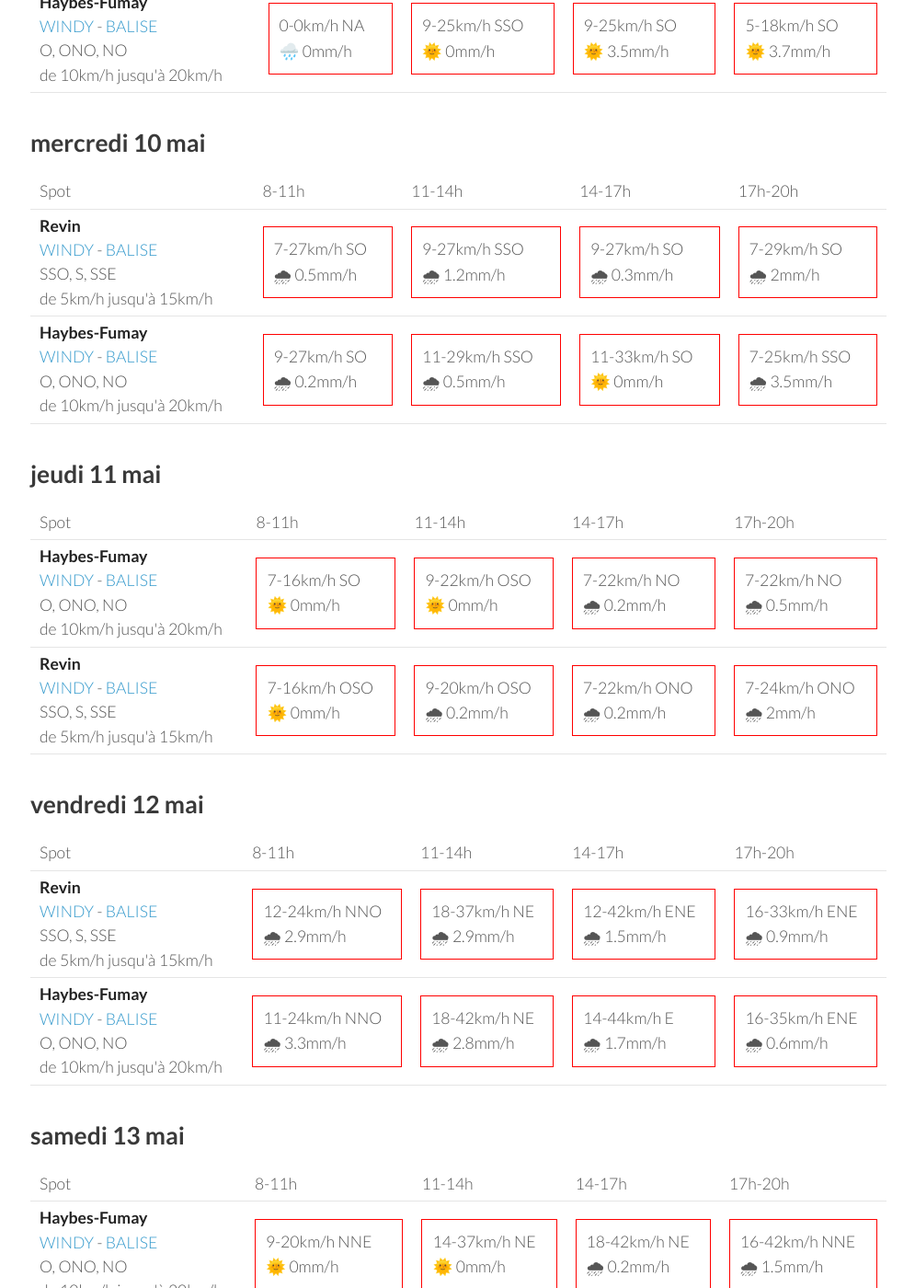
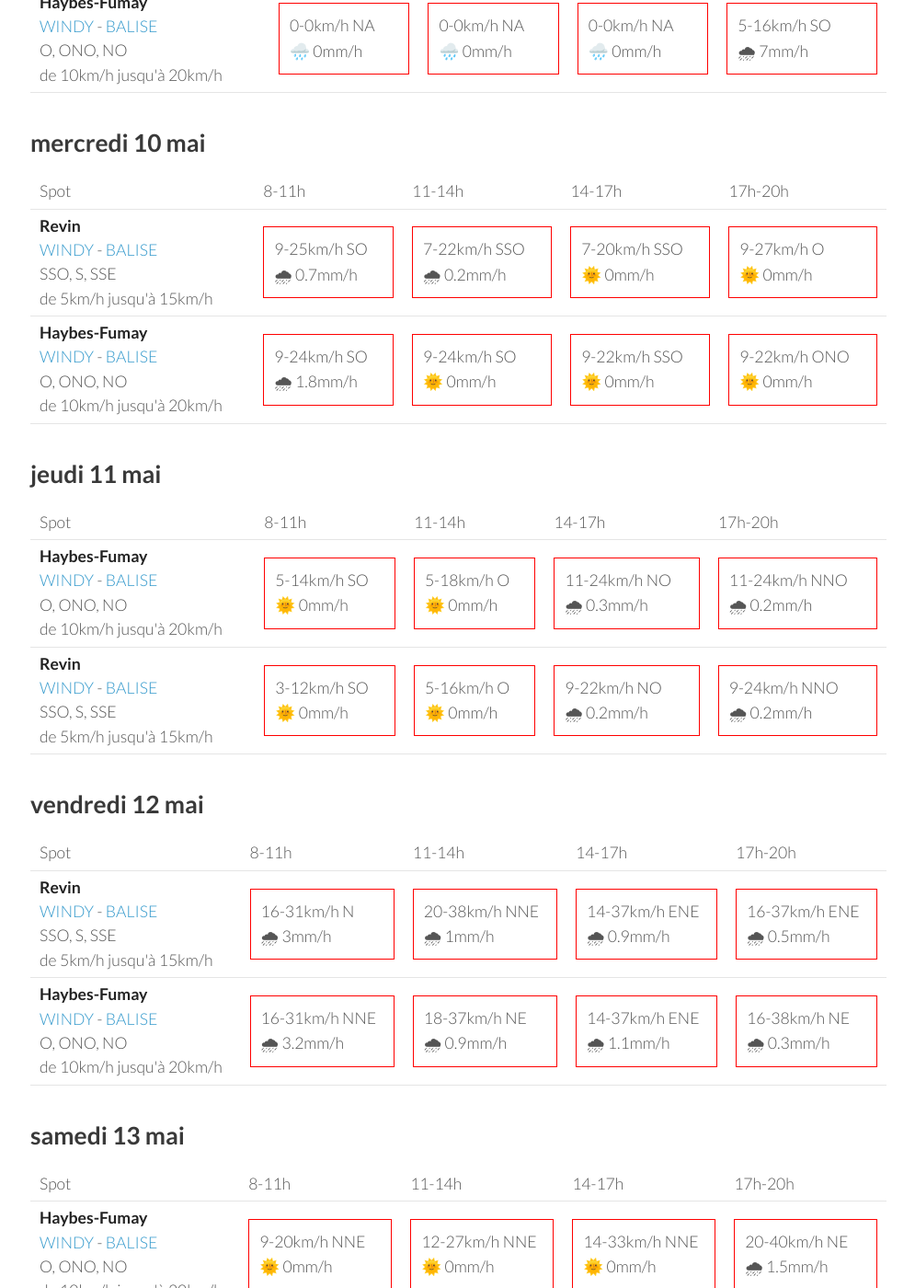
Before and after one commit to parapente-dans-le-nord/parapente-dans-le-nord.github.io, a Jekyll site: the page built from ardennes.markdown, in a window 1280 px wide and 1400 px high, scrolled down 499 px. Shown: the whole window at 92% size, without its empty margins (25-1020 px from the left). Built offline with Jekyll 4.4.1, drawn with Linux system fonts in a browser that asks for light colours; some of the changed text lies outside the part shown.

Commit message:
update index.markdown

```diff
--- a/ardennes.markdown
+++ b/ardennes.markdown
@@ -25,18 +25,18 @@ page mise à jour le mardi 09 mai 17:10
         <td><strong>Revin</strong><br><a href="https://windy.com/49.948/4.625?49.543,4.625,8">WINDY</a> - <span class=""><a href="http://www.balisemeteo.com/balise.php?idBalise=5019">BALISE</a> </span><br> <span class="vent-favorable">SSO, S, SSE</span><br><span class="force-vent">de 5km/h jusqu'à 15km/h</span> </td>
 
             <td><div class="not-flyable"><p>0-0km/h NA</p><p>🌧️ 0mm/h</p></div></td>
-            <td><div class="not-flyable"><p>11-27km/h S</p><p>🌞 0mm/h</p></div></td>
-            <td><div class="not-flyable"><p>9-27km/h SSO</p><p>🌞 4mm/h</p></div></td>
-            <td><div class="not-flyable"><p>5-18km/h SSO</p><p>🌞 3.7mm/h</p></div></td>
+            <td><div class="not-flyable"><p>0-0km/h NA</p><p>🌧️ 0mm/h</p></div></td>
+            <td><div class="not-flyable"><p>0-0km/h NA</p><p>🌧️ 0mm/h</p></div></td>
+            <td><div class="not-flyable"><p>5-16km/h SSO</p><p>🌧 7mm/h</p></div></td>
 
     </tr>
 <tr>
         <td><strong>Haybes-Fumay</strong><br><a href="https://windy.com/49.998/4.715?49.913,4.738,10">WINDY</a> - <span class=""><a href="http://www.balisemeteo.com/balise.php?idBalise=104">BALISE</a> </span><br> <span class="vent-favorable">O, ONO, NO</span><br><span class="force-vent">de 10km/h jusqu'à 20km/h</span> </td>
 
             <td><div class="not-flyable"><p>0-0km/h NA</p><p>🌧️ 0mm/h</p></div></td>
-            <td><div class="not-flyable"><p>9-25km/h SSO</p><p>🌞 0mm/h</p></div></td>
-            <td><div class="not-flyable"><p>9-25km/h SO</p><p>🌞 3.5mm/h</p></div></td>
-            <td><div class="not-flyable"><p>5-18km/h SO</p><p>🌞 3.7mm/h</p></div></td>
+            <td><div class="not-flyable"><p>0-0km/h NA</p><p>🌧️ 0mm/h</p></div></td>
+            <td><div class="not-flyable"><p>0-0km/h NA</p><p>🌧️ 0mm/h</p></div></td>
+            <td><div class="not-flyable"><p>5-16km/h SO</p><p>🌧 7mm/h</p></div></td>
 
     </tr>
 
@@ -58,20 +58,20 @@ page mise à jour le mardi 09 mai 17:10
 <tr>
         <td><strong>Revin</strong><br><a href="https://windy.com/49.948/4.625?49.543,4.625,8">WINDY</a> - <span class=""><a href="http://www.balisemeteo.com/balise.php?idBalise=5019">BALISE</a> </span><br> <span class="vent-favorable">SSO, S, SSE</span><br><span class="force-vent">de 5km/h jusqu'à 15km/h</span> </td>
 
-            <td><div class="not-flyable"><p>7-27km/h SO</p><p>🌧 0.5mm/h</p></div></td>
-            <td><div class="not-flyable"><p>9-27km/h SSO</p><p>🌧 1.2mm/h</p></div></td>
-            <td><div class="not-flyable"><p>9-27km/h SO</p><p>🌧 0.3mm/h</p></div></td>
-            <td><div class="not-flyable"><p>7-29km/h SO</p><p>🌧 2mm/h</p></div></td>
+            <td><div class="not-flyable"><p>9-25km/h SO</p><p>🌧 0.7mm/h</p></div></td>
+            <td><div class="not-flyable"><p>7-22km/h SSO</p><p>🌧 0.2mm/h</p></div></td>
+            <td><div class="not-flyable"><p>7-20km/h SSO</p><p>🌞 0mm/h</p></div></td>
+            <td><div class="not-flyable"><p>9-27km/h O</p><p>🌞 0mm/h</p></div></td>
 
 
     </tr>
 <tr>
         <td><strong>Haybes-Fumay</strong><br><a href="https://windy.com/49.998/4.715?49.913,4.738,10">WINDY</a> - <span class=""><a href="http://www.balisemeteo.com/balise.php?idBalise=104">BALISE</a> </span><br> <span class="vent-favorable">O, ONO, NO</span><br><span class="force-vent">de 10km/h jusqu'à 20km/h</span> </td>
 
-            <td><div class="not-flyable"><p>9-27km/h SO</p><p>🌧 0.2mm/h</p></div></td>
-            <td><div class="not-flyable"><p>11-29km/h SSO</p><p>🌧 0.5mm/h</p></div></td>
-            <td><div class="not-flyable"><p>11-33km/h SO</p><p>🌞 0mm/h</p></div></td>
-            <td><div class="not-flyable"><p>7-25km/h SSO</p><p>🌧 3.5mm/h</p></div></td>
+            <td><div class="not-flyable"><p>9-24km/h SO</p><p>🌧 1.8mm/h</p></div></td>
+            <td><div class="not-flyable"><p>9-24km/h SO</p><p>🌞 0mm/h</p></div></td>
+            <td><div class="not-flyable"><p>9-22km/h SSO</p><p>🌞 0mm/h</p></div></td>
+            <td><div class="not-flyable"><p>9-22km/h ONO</p><p>🌞 0mm/h</p></div></td>
 
 
     </tr>
@@ -94,20 +94,20 @@ page mise à jour le mardi 09 mai 17:10
 <tr>
         <td><strong>Haybes-Fumay</strong><br><a href="https://windy.com/49.998/4.715?49.913,4.738,10">WINDY</a> - <span class=""><a href="http://www.balisemeteo.com/balise.php?idBalise=104">BALISE</a> </span><br> <span class="vent-favorable">O, ONO, NO</span><br><span class="force-vent">de 10km/h jusqu'à 20km/h</span> </td>
 
-            <td><div class="not-flyable"><p>7-16km/h SO</p><p>🌞 0mm/h</p></div></td>
-            <td><div class="not-flyable"><p>9-22km/h OSO</p><p>🌞 0mm/h</p></div></td>
-            <td><div class="not-flyable"><p>7-22km/h NO</p><p>🌧 0.2mm/h</p></div></td>
-            <td><div class="not-flyable"><p>7-22km/h NO</p><p>🌧 0.5mm/h</p></div></td>
+            <td><div class="not-flyable"><p>5-14km/h SO</p><p>🌞 0mm/h</p></div></td>
+            <td><div class="not-flyable"><p>5-18km/h O</p><p>🌞 0mm/h</p></div></td>
+            <td><div class="not-flyable"><p>11-24km/h NO</p><p>🌧 0.3mm/h</p></div></td>
+            <td><div class="not-flyable"><p>11-24km/h NNO</p><p>🌧 0.2mm/h</p></div></td>
 
 
     </tr>
 <tr>
         <td><strong>Revin</strong><br><a href="https://windy.com/49.948/4.625?49.543,4.625,8">WINDY</a> - <span class=""><a href="http://www.balisemeteo.com/balise.php?idBalise=5019">BALISE</a> </span><br> <span class="vent-favorable">SSO, S, SSE</span><br><span class="force-vent">de 5km/h jusqu'à 15km/h</span> </td>
 
-            <td><div class="not-flyable"><p>7-16km/h OSO</p><p>🌞 0mm/h</p></div></td>
-            <td><div class="not-flyable"><p>9-20km/h OSO</p><p>🌧 0.2mm/h</p></div></td>
-            <td><div class="not-flyable"><p>7-22km/h ONO</p><p>🌧 0.2mm/h</p></div></td>
-            <td><div class="not-flyable"><p>7-24km/h ONO</p><p>🌧 2mm/h</p></div></td>
+            <td><div class="not-flyable"><p>3-12km/h SO</p><p>🌞 0mm/h</p></div></td>
+            <td><div class="not-flyable"><p>5-16km/h O</p><p>🌞 0mm/h</p></div></td>
+            <td><div class="not-flyable"><p>9-22km/h NO</p><p>🌧 0.2mm/h</p></div></td>
+            <td><div class="not-flyable"><p>9-24km/h NNO</p><p>🌧 0.2mm/h</p></div></td>
 
 
     </tr>
@@ -130,20 +130,20 @@ page mise à jour le mardi 09 mai 17:10
 <tr>
         <td><strong>Revin</strong><br><a href="https://windy.com/49.948/4.625?49.543,4.625,8">WINDY</a> - <span class=""><a href="http://www.balisemeteo.com/balise.php?idBalise=5019">BALISE</a> </span><br> <span class="vent-favorable">SSO, S, SSE</span><br><span class="force-vent">de 5km/h jusqu'à 15km/h</span> </td>
 
-            <td><div class="not-flyable"><p>12-24km/h NNO</p><p>🌧 2.9mm/h</p></div></td>
-            <td><div class="not-flyable"><p>18-37km/h NE</p><p>🌧 2.9mm/h</p></div></td>
-            <td><div class="not-flyable"><p>12-42km/h ENE</p><p>🌧 1.5mm/h</p></div></td>
-            <td><div class="not-flyable"><p>16-33km/h ENE</p><p>🌧 0.9mm/h</p></div></td>
+            <td><div class="not-flyable"><p>16-31km/h N</p><p>🌧 3mm/h</p></div></td>
+            <td><div class="not-flyable"><p>20-38km/h NNE</p><p>🌧 1mm/h</p></div></td>
+            <td><div class="not-flyable"><p>14-37km/h ENE</p><p>🌧 0.9mm/h</p></div></td>
+            <td><div class="not-flyable"><p>16-37km/h ENE</p><p>🌧 0.5mm/h</p></div></td>
 
 
     </tr>
 <tr>
         <td><strong>Haybes-Fumay</strong><br><a href="https://windy.com/49.998/4.715?49.913,4.738,10">WINDY</a> - <span class=""><a href="http://www.balisemeteo.com/balise.php?idBalise=104">BALISE</a> </span><br> <span class="vent-favorable">O, ONO, NO</span><br><span class="force-vent">de 10km/h jusqu'à 20km/h</span> </td>
 
-            <td><div class="not-flyable"><p>11-24km/h NNO</p><p>🌧 3.3mm/h</p></div></td>
-            <td><div class="not-flyable"><p>18-42km/h NE</p><p>🌧 2.8mm/h</p></div></td>
-            <td><div class="not-flyable"><p>14-44km/h E</p><p>🌧 1.7mm/h</p></div></td>
-            <td><div class="not-flyable"><p>16-35km/h ENE</p><p>🌧 0.6mm/h</p></div></td>
+            <td><div class="not-flyable"><p>16-31km/h NNE</p><p>🌧 3.2mm/h</p></div></td>
+            <td><div class="not-flyable"><p>18-37km/h NE</p><p>🌧 0.9mm/h</p></div></td>
+            <td><div class="not-flyable"><p>14-37km/h ENE</p><p>🌧 1.1mm/h</p></div></td>
+            <td><div class="not-flyable"><p>16-38km/h NE</p><p>🌧 0.3mm/h</p></div></td>
 
 
     </tr>
@@ -167,9 +167,9 @@ page mise à jour le mardi 09 mai 17:10
         <td><strong>Haybes-Fumay</strong><br><a href="https://windy.com/49.998/4.715?49.913,4.738,10">WINDY</a> - <span class=""><a href="http://www.balisemeteo.com/balise.php?idBalise=104">BALISE</a> </span><br> <span class="vent-favorable">O, ONO, NO</span><br><span class="force-vent">de 10km/h jusqu'à 20km/h</span> </td>
 
             <td><div class="not-flyable"><p>9-20km/h NNE</p><p>🌞 0mm/h</p></div></td>
-            <td><div class="not-flyable"><p>14-37km/h NE</p><p>🌞 0mm/h</p></div></td>
-            <td><div class="not-flyable"><p>18-42km/h NE</p><p>🌧 0.2mm/h</p></div></td>
-            <td><div class="not-flyable"><p>16-42km/h NNE</p><p>🌧 1.5mm/h</p></div></td>
+            <td><div class="not-flyable"><p>12-27km/h NNE</p><p>🌞 0mm/h</p></div></td>
+            <td><div class="not-flyable"><p>14-33km/h NNE</p><p>🌞 0mm/h</p></div></td>
+            <td><div class="not-flyable"><p>20-40km/h NE</p><p>🌧 1.5mm/h</p></div></td>
 
 
     </tr>
@@ -177,9 +177,9 @@ page mise à jour le mardi 09 mai 17:10
         <td><strong>Revin</strong><br><a href="https://windy.com/49.948/4.625?49.543,4.625,8">WINDY</a> - <span class=""><a href="http://www.balisemeteo.com/balise.php?idBalise=5019">BALISE</a> </span><br> <span class="vent-favorable">SSO, S, SSE</span><br><span class="force-vent">de 5km/h jusqu'à 15km/h</span> </td>
 
             <td><div class="not-flyable"><p>11-22km/h NNE</p><p>🌞 0mm/h</p></div></td>
-            <td><div class="not-flyable"><p>14-35km/h NE</p><p>🌞 0mm/h</p></div></td>
-            <td><div class="not-flyable"><p>18-40km/h NE</p><p>🌞 0mm/h</p></div></td>
-            <td><div class="not-flyable"><p>18-42km/h NNE</p><p>🌧 2mm/h</p></div></td>
+            <td><div class="not-flyable"><p>12-29km/h NNE</p><p>🌞 0mm/h</p></div></td>
+            <td><div class="not-flyable"><p>12-33km/h NNE</p><p>🌞 0mm/h</p></div></td>
+            <td><div class="not-flyable"><p>20-40km/h NNE</p><p>🌧 0.5mm/h</p></div></td>
 
 
     </tr>
@@ -202,20 +202,20 @@ page mise à jour le mardi 09 mai 17:10
 <tr>
         <td><strong>Haybes-Fumay</strong><br><a href="https://windy.com/49.998/4.715?49.913,4.738,10">WINDY</a> - <span class=""><a href="http://www.balisemeteo.com/balise.php?idBalise=104">BALISE</a> </span><br> <span class="vent-favorable">O, ONO, NO</span><br><span class="force-vent">de 10km/h jusqu'à 20km/h</span> </td>
 
-            <td><div class="not-flyable"><p>9-20km/h NE</p><p>🌞 0mm/h</p></div></td>
-            <td><div class="not-flyable"><p>12-31km/h NNE</p><p>🌞 0mm/h</p></div></td>
-            <td><div class="not-flyable"><p>14-33km/h NNE</p><p>🌧 0.8mm/h</p></div></td>
-            <td><div class="not-flyable"><p>11-38km/h N</p><p>🌧 6mm/h</p></div></td>
+            <td><div class="not-flyable"><p>9-18km/h N</p><p>🌞 0mm/h</p></div></td>
+            <td><div class="not-flyable"><p>11-27km/h NNE</p><p>🌞 0mm/h</p></div></td>
+            <td><div class="not-flyable"><p>14-31km/h N</p><p>🌧 0.2mm/h</p></div></td>
+            <td><div class="not-flyable"><p>16-35km/h N</p><p>🌧 0.5mm/h</p></div></td>
 
 
     </tr>
 <tr>
         <td><strong>Revin</strong><br><a href="https://windy.com/49.948/4.625?49.543,4.625,8">WINDY</a> - <span class=""><a href="http://www.balisemeteo.com/balise.php?idBalise=5019">BALISE</a> </span><br> <span class="vent-favorable">SSO, S, SSE</span><br><span class="force-vent">de 5km/h jusqu'à 15km/h</span> </td>
 
-            <td><div class="not-flyable"><p>11-24km/h NNE</p><p>🌞 0mm/h</p></div></td>
-            <td><div class="not-flyable"><p>12-31km/h NNE</p><p>🌞 0mm/h</p></div></td>
-            <td><div class="not-flyable"><p>14-31km/h NNE</p><p>🌧 0.7mm/h</p></div></td>
-            <td><div class="not-flyable"><p>12-37km/h N</p><p>🌧 6mm/h</p></div></td>
+            <td><div class="not-flyable"><p>11-22km/h NNE</p><p>🌞 0mm/h</p></div></td>
+            <td><div class="not-flyable"><p>12-27km/h N</p><p>🌞 0mm/h</p></div></td>
+            <td><div class="not-flyable"><p>14-31km/h N</p><p>🌧 0.2mm/h</p></div></td>
+            <td><div class="not-flyable"><p>16-33km/h N</p><p>🌧 0.2mm/h</p></div></td>
 
 
     </tr>
```
Also changed, not shown: other parts of ardennes.markdown (+1 -1 lines).
